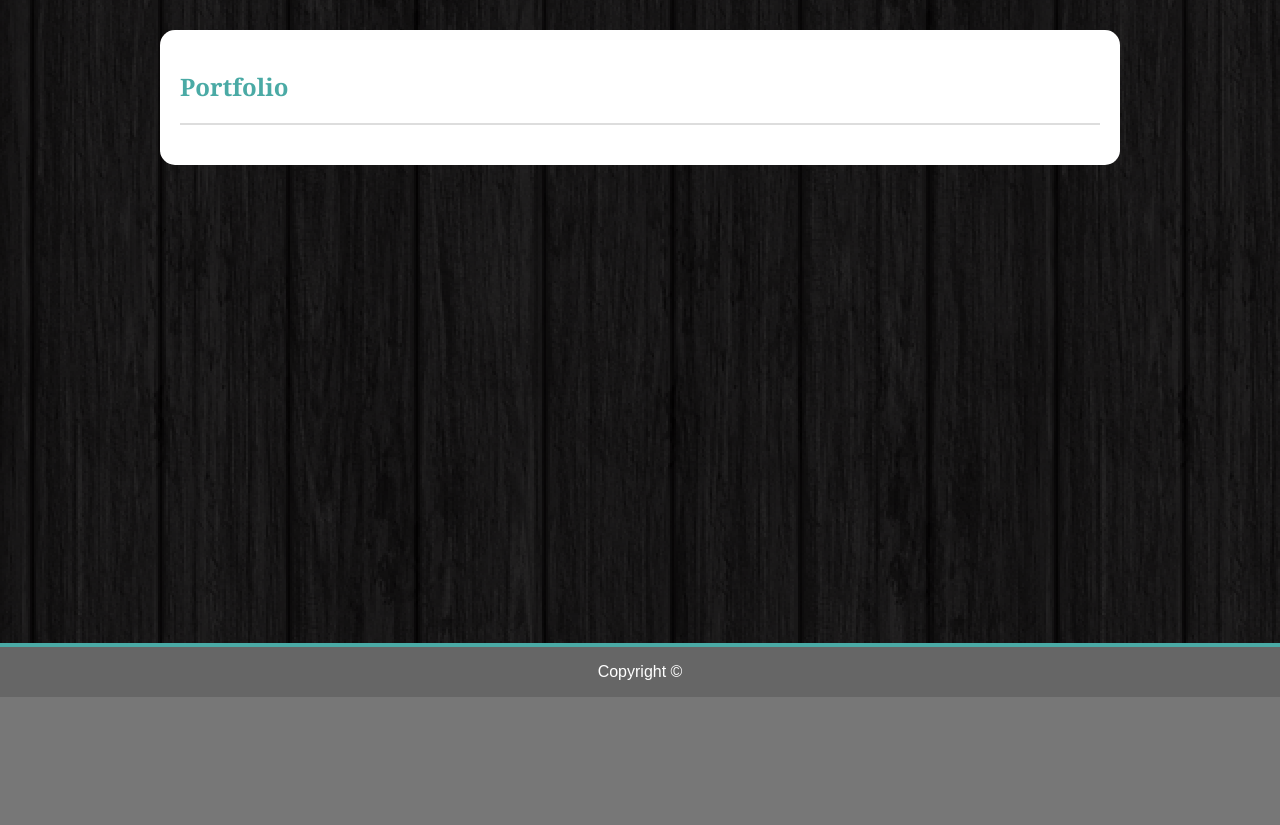
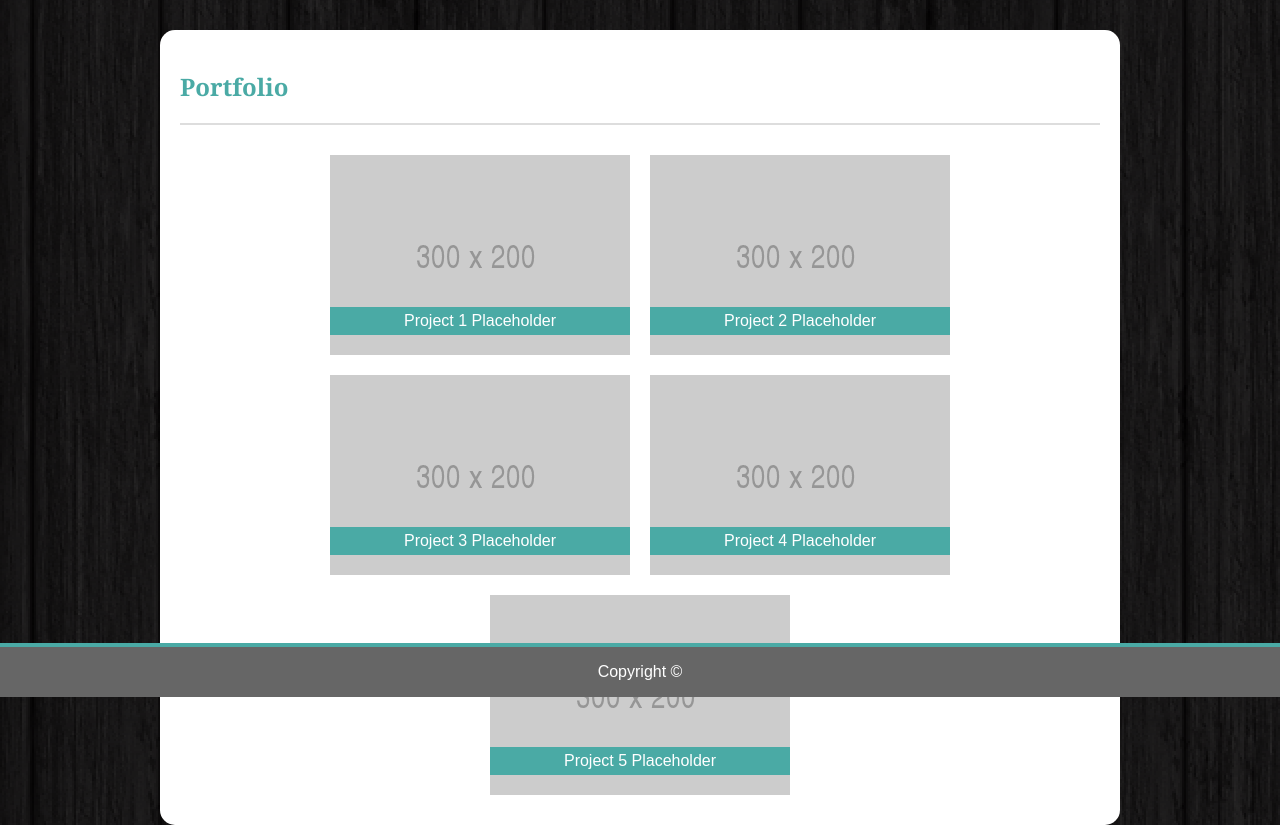
Before and after one commit to pbaker123/basicPortfolio, a plain HTML site: page portfolio.html in a window 1280 px wide. Shown: the part 103-928 px from the top of the page. Before the commit the page ends 800 px from the top, so only its background shows below. Drawn offline with Linux system fonts and the light colour scheme.

Commit message:
Portfolio complete, fixed jumping issue with scroll bar present

```diff
--- a/assets/css/style.css
+++ b/assets/css/style.css
@@ -1,3 +1,12 @@
+html {
+	width: 100vw;
+    overflow-x: hidden;
+}
+
+*:focus {
+	outline: none;
+}
+
 body {
 	background-image: url("../images/darkWood.png");
 	background-repeat: repeat;
@@ -11,7 +20,7 @@ body {
 
 header {
 	height:100px;
-	width: 100%;
+	width: 100vw;
 	background-color: #ffffff;
 	border-color: #cccccc;
 	position: fixed;
@@ -32,7 +41,7 @@ section {
 
 footer {
 	position: fixed;
-	width: 100%;
+	width: 100vw;
 	background-color: #666666;
 	bottom: 0px;
 	left: 0px;
@@ -94,7 +103,7 @@ li a {
     padding: 5px;
     margin: 5px;
     text-decoration: none;
-    border-radius: 8px;
+    border-radius: 5px;
 }
 
 li a:hover, li a:active, li a:focus {
@@ -111,6 +120,7 @@ input[type="text"] {
     margin-bottom: 20px;
     box-sizing: border-box;
     border: 1px solid #777777;
+    border-radius: 5px;
     color: #777777;
 }
 
@@ -124,6 +134,7 @@ input[type="email"] {
     margin-bottom: 20px;
     box-sizing: border-box;
     border: 1px solid #777777;
+    border-radius: 5px;
     color: #777777;
 }
 
@@ -132,7 +143,7 @@ input[type="email"]:focus {
 }
 
 input[type="email"]:invalid {
-	border: 1px solid red;
+	border-left: 3px solid red;
 }
 
 input[type=submit] {
@@ -160,6 +171,7 @@ textarea {
     border: 1px solid #777777;
     resize: none;
     margin-bottom: 20px;
+    border-radius: 5px;
 }
 
 textarea:focus {
@@ -187,6 +199,7 @@ textarea:focus {
 	width: 920px;
 	padding: 20px;
 	margin: auto;
+	margin-bottom: 80px;
 	border-radius: 15px;
 	z-index: 1;
 }
@@ -218,6 +231,71 @@ textarea:focus {
 	z-index: 1;
 }
 
+.projectsContainer {
+	position: relative;
+	width: 920px;
+	margin: auto;
+	display: flex;
+    flex-flow: row wrap;
+    justify-content: center;
+	z-index: 1;
+}
+
+#portfolioProject1 {
+	height: 200px;
+	width: 300px;
+	margin: 10px;
+	background-color: #777777;
+	position: relative;
+	background-image: url('../images/project1.png');
+}
+
+#portfolioProject2 {
+	height: 200px;
+	width: 300px;
+	margin: 10px;
+	background-color: #777777;
+	position: relative;
+	background-image: url('../images/project1.png');
+}
+
+#portfolioProject3 {
+	height: 200px;
+	width: 300px;
+	margin: 10px;
+	background-color: #777777;
+	position: relative;
+	background-image: url('../images/project1.png');
+}
+
+#portfolioProject4 {
+	height: 200px;
+	width: 300px;
+	margin: 10px;
+	background-color: #777777;
+	position: relative;
+	background-image: url('../images/project1.png');
+}
+
+#portfolioProject5 {
+	height: 200px;
+	width: 300px;
+	margin: 10px;
+	background-color: #777777;
+	position: relative;
+	background-image: url('../images/project1.png');
+}
+
+.portfolioDivLabel {
+	position: absolute;
+	bottom: 20px;
+	width: 100%;
+	text-align: center;
+	background-color: #4aaaa5;
+	color: #ffffff;
+	padding: 5px 0px 5px 0px;
+}
+
 .portfolioTitle {
 	position: relative;
 	height: 100px;
@@ -229,6 +307,7 @@ textarea:focus {
 	text-align: center;
 	line-height: 100px;
 	z-index: 20;
+	border-radius: 5px;
 }
 
 .portfolioNavigation {
@@ -247,13 +326,6 @@ textarea:focus {
 	height: 400px;
 	z-index: 2;
 	position: relative;
-}
-
-.imageSocials {
-	position: relative;
-	width: 80px;
-	height: 80px;
-	border-style: none;
 }
 
 .mainText {
--- a/portfolio.html
+++ b/portfolio.html
@@ -15,16 +15,18 @@
 		<header>
 			<!-- Navigation bar area -->
 			<div class="headerArea">
+				<!-- Blue title section -->
 				<div class="portfolioTitle">
 					<h1 class="verticalCenter">
 						Paul Baker
 					</h1>
 				</div>
 				<div class="portfolioNavigation">
+					<!-- Navigation links -->
 					<ul>
-						<li><a href="contact.html">Contact</a></li>
-						<li><a class="active" href="portfolio.html">Portfolio</a></li>
-						<li><a href="index.html">About</a></li>
+						<li><a href="contact.html" tabindex="3">Contact</a></li>
+						<li><a class="active" href="portfolio.html" tabindex="2">Portfolio</a></li>
+						<li><a href="index.html" tabindex="1">About</a></li>
 					</ul>
 				</div>
 			</div>
@@ -37,8 +39,32 @@
 					<h2>
 						Portfolio
 					</h2>
-					<div>
-
+					<div class="projectsContainer">
+						<div id="portfolioProject1">
+							<div class="portfolioDivLabel">
+								Project 1 Placeholder
+							</div>
+						</div>
+						<div id="portfolioProject2">
+							<div class="portfolioDivLabel">
+								Project 2 Placeholder
+							</div>
+						</div>
+						<div id="portfolioProject3">
+							<div class="portfolioDivLabel">
+								Project 3 Placeholder
+							</div>
+						</div>
+						<div id="portfolioProject4">
+							<div class="portfolioDivLabel">
+								Project 4 Placeholder
+							</div>
+						</div>
+						<div id="portfolioProject5">
+							<div class="portfolioDivLabel">
+								Project 5 Placeholder
+							</div>
+						</div>
 					</div>
 				</div>
 			</div>
```
Also changed, not shown: index.html (+2 -2 lines), assets/images/project1.png (added).
